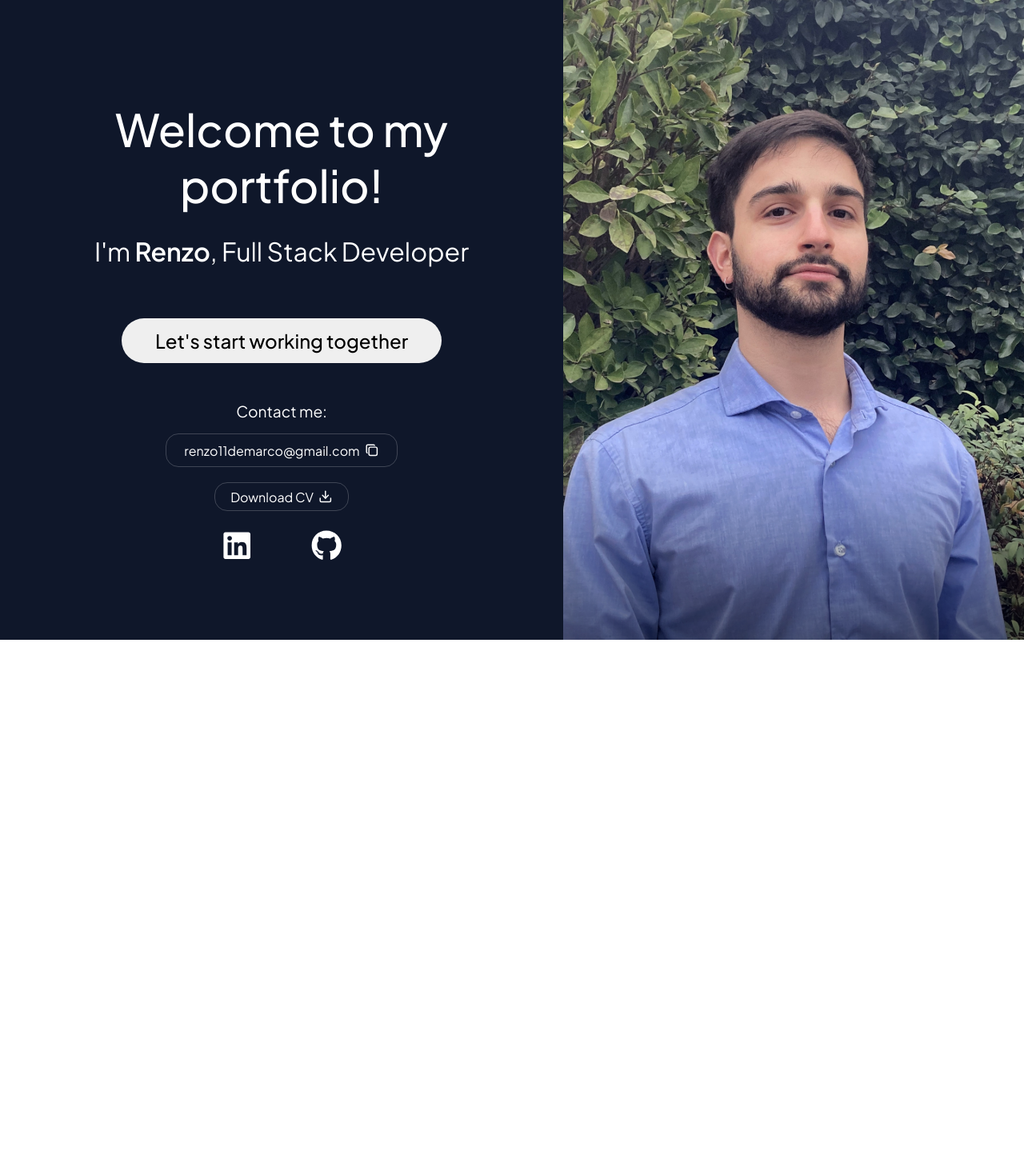
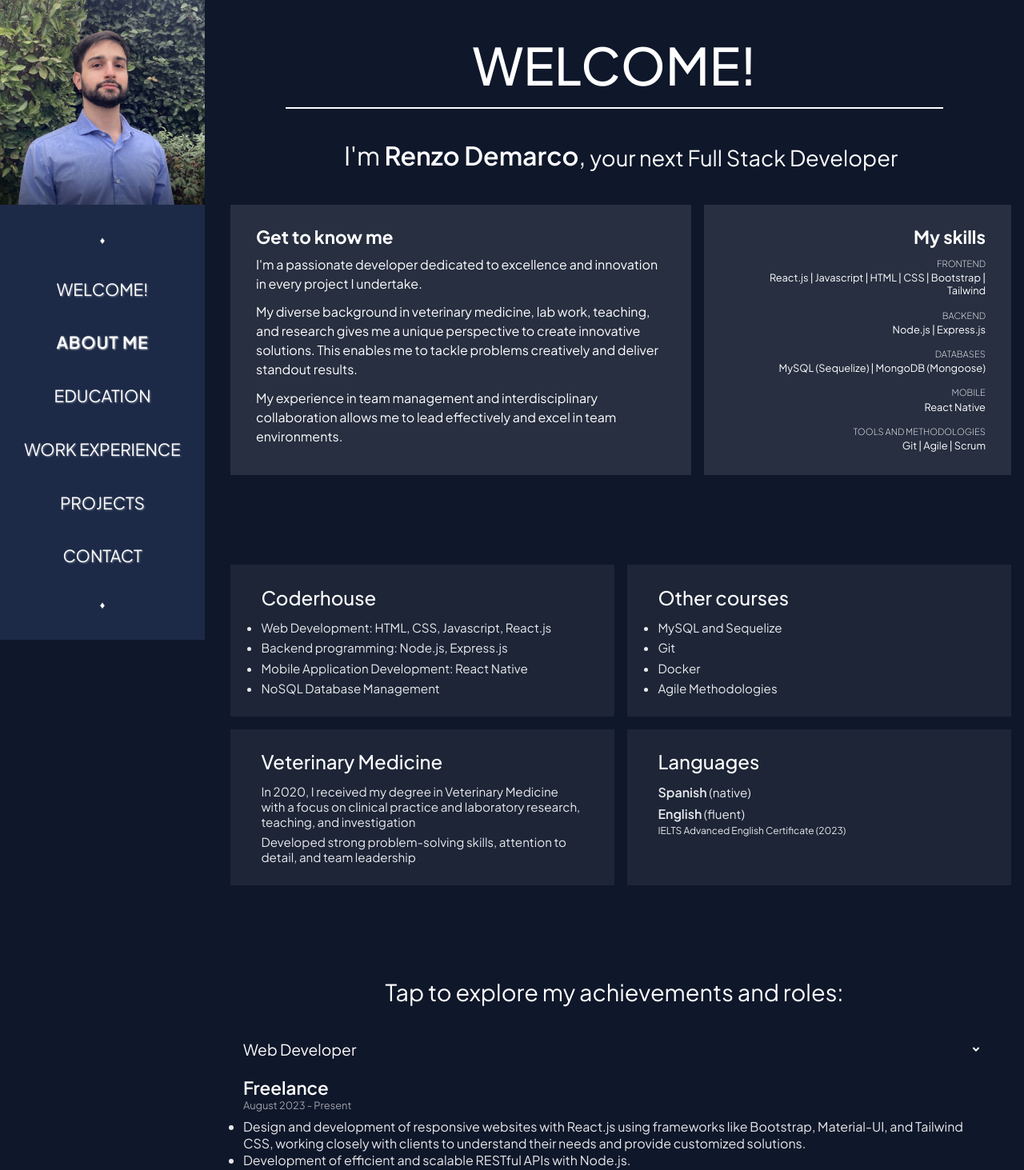
Before and after one commit to renzodemarco/portfolio, a React (Vite) app: page / in a window 1280 px wide. Shown: the top 1463 px of the page at 80% size. Before the commit the page ends 800 px from the top, so only its background shows below. Built offline with nearby package versions, Linux system fonts and the light colour scheme.

Commit message:
fix scroll simple

```diff
--- a/src/App.jsx
+++ b/src/App.jsx
@@ -5,34 +5,21 @@ import Education from './pages/Education/Education'
 import WorkExperience from './pages/WorkExperience/WorkExperience'
 import Projects from './pages/Projects/Projects'
 import Contact from './pages/Contact/Contact'
-import { useSelector } from "react-redux";
-import { Element, scroller } from 'react-scroll';
-import { useEffect } from "react";
+import { Element } from 'react-scroll';
+import { useState } from "react";
 
 function App() {
 
-  const activeComponent = useSelector(state => state.activeComponent);
+  const [isHome, setIsHome] = useState(false)
 
-  const scrollToSection = (section) => {
-    scroller.scrollTo(section, {
-      vertical: true,
-      duration: 500,
-      delay: 0,
-      containerId: 'scroll-container',
-      smooth: 'ease'
-    });
-  };
-
-  useEffect(() => {
-    if (activeComponent) {
-      scrollToSection(activeComponent);
-    }
-  }, [activeComponent]);
+  const toggleIsHome = () => {
+    setIsHome(!isHome)
+  }
 
   return (
     <>
-      {activeComponent === 'Home' ? <Home /> :
-        <Layout>
+      {isHome == true ? <Home toggleIsHome={toggleIsHome} /> :
+        <Layout toggleIsHome={toggleIsHome}>
           <Element name="AboutMe"><AboutMe /></Element>
           <Element name="Education"><Education /></Element>
           <Element name="WorkExperience"><WorkExperience /></Element>
--- a/src/components/ExperienceAccordion/ExperienceAccordion.jsx
+++ b/src/components/ExperienceAccordion/ExperienceAccordion.jsx
@@ -1,27 +1,16 @@
-import { useState } from 'react';
 import { RiArrowDropDownLine } from "react-icons/ri";
 import './ExperienceAccordion.css'
 
-const ExperienceAccordion = ({ category, jobs, index }) => {
-
-  const [expandedIndex, setExpandedIndex] = useState('0');
-
-  const toggleItem = (index) => {
-    if (expandedIndex === index) {
-      setExpandedIndex(null);
-    } else {
-      setExpandedIndex(index);
-    }
-  };
+const ExperienceAccordion = ({ category, jobs, index, expandedIndex, onToggle }) => {
 
   return (
     <div className="accordion-item">
       <div
         className={`accordion-header ${index === expandedIndex ? 'active' : ''}`}
-        onClick={() => toggleItem(index)}
+        onClick={() => onToggle(index)}
       >
         <p>{category}</p>
-        <RiArrowDropDownLine className='dropdown-icon'/>
+        <RiArrowDropDownLine className='dropdown-icon' />
       </div>
       {index === expandedIndex && (
         <div className="accordion-content">
--- a/src/components/Layout/Layout.css
+++ b/src/components/Layout/Layout.css
@@ -7,8 +7,6 @@
 
 .body {
   grid-area: body;
-  display: flex;
-  flex-direction: column;
 }
 
 main {
@@ -16,15 +14,5 @@ main {
   padding: 10rem 2rem 2rem;
   display: flex;
   flex-direction: column;
-  overflow-y: auto;
-  gap: 800px;
+  gap: 7rem;
 }
-
-main::-webkit-scrollbar {
-  width: 6px;
-}
-
-main::-webkit-scrollbar-thumb {
-  background-color: rgba(255, 255, 255, .8);
-  border-radius: 6px;
-}
--- a/src/components/Layout/Layout.jsx
+++ b/src/components/Layout/Layout.jsx
@@ -3,18 +3,14 @@ import './Layout.css'
 import NavbarContainer from '../NavbarContainer/NavbarContainer'
 import Footer from '../Footer/Footer'
 import Header from '../Header/Header'
-import { useSelector } from 'react-redux';
-import getComponentTitle from '../../utils/getComponentTitle'
 
-function Layout({ children }) {
-
-  const activeComponent = useSelector(state => state.activeComponent);
+function Layout({ children, toggleIsHome }) {
 
   return (
     <div className='layout'>
-      <NavbarContainer />
+      <NavbarContainer toggleIsHome={toggleIsHome}/>
       <div className='body'>
-        <Header title={'choto'} />
+        <Header title='WELCOME!' />
         <main id='scroll-container'>
           {children}
         </main>
--- a/src/components/Navbar/Navbar.css
+++ b/src/components/Navbar/Navbar.css
@@ -39,18 +39,14 @@ ul li {
 
 .nav-item:hover {
   cursor: pointer;
-  color: rgb(247, 255, 212);
-  transition: .3s;
+  font-weight: 500;
+  text-shadow: 1px 1px 2px rgba(255, 255, 255, .8);
+  transition: .2s ease;
 }
 
-.nav-item:nth-child(even):hover {
-  transform: rotate(-3deg);
+.nav-item .active {
+  font-weight: 600;
+  letter-spacing: 1px;
+  text-shadow: 1px 1px 2px rgba(255, 255, 255, .8);
+  transition: .2s ease;
 }
-
-.nav-item:nth-child(odd):hover {
-  transform: rotate(3deg);
-}
-
-.nav-item-active {
-  font-weight: 700;
-}
--- a/src/components/Navbar/Navbar.jsx
+++ b/src/components/Navbar/Navbar.jsx
@@ -1,35 +1,27 @@
-import { useDispatch, useSelector } from 'react-redux';
-import { Link, Events, scrollSpy } from 'react-scroll';
+import { Link } from 'react-scroll';
 import './Navbar.css'
-import { useEffect } from 'react';
 
-const Navbar = ({ navItems }) => {
-
-  const dispatch = useDispatch();
-  const activeComponent = useSelector(state => state.activeComponent)
-
-  useEffect(() => {
-    Events.scrollEvent.register('end', handleSetActive);
-    scrollSpy.update();
-
-    return () => {
-      Events.scrollEvent.remove('end', handleSetActive);
-    };
-  }, []);
-
-  const handleSetActive = (to) => {
-    dispatch({ type: 'SET_ACTIVE_COMPONENT', payload: to });
-  };
+const Navbar = ({ navItems, toggleIsHome }) => {
 
   return (
     <nav className='navbar'>
       <ul className='nav-list'>
+        <li className='nav-item' onClick={toggleIsHome}>
+          WELCOME!
+        </li>
         {navItems.map((item, index) => (
           <li
             key={index}
-            className={`nav-item ${activeComponent === item.name ? 'nav-item-active' : ''}`}
+            className='nav-item'
           >
-            <Link to={item.name} spy={true} smooth={true} duration={500} onSetActive={handleSetActive}>{item.label}</Link>
+            <Link
+              to={item.name}
+              spy={true}
+              offset={-160}
+              smooth={true}
+              duration={500}
+              activeClass="active"
+            >{item.label}</Link>
           </li>
         ))}
       </ul>
--- a/src/components/NavbarContainer/NavbarContainer.jsx
+++ b/src/components/NavbarContainer/NavbarContainer.jsx
@@ -2,10 +2,9 @@ import './NavbarContainer.css'
 import img from '../../assets/profile.webp'
 import Navbar from '../Navbar/Navbar'
 
-const NavbarContainer = () => {
+const NavbarContainer = ({ toggleIsHome }) => {
 
   const navItems = [
-    { name: 'Home', label: 'WELCOME!' },
     { name: 'AboutMe', label: 'ABOUT ME' },
     { name: 'Education', label: 'EDUCATION' },
     { name: 'WorkExperience', label: 'WORK EXPERIENCE' },
@@ -18,7 +17,7 @@ const NavbarContainer = () => {
       <div className='img-container'>
         <img src={img} alt='Renzo Demarco' className='navbar-profile-img' />
       </div>
-      <Navbar navItems={navItems} />
+      <Navbar navItems={navItems} toggleIsHome={toggleIsHome}/>
     </div>
   )
 }
--- a/src/index.css
+++ b/src/index.css
@@ -4,6 +4,19 @@
   margin: 0;
   padding: 0;
   font-family: "Plus Jakarta Sans", sans-serif;
+}
+
+body {
+  background-color: #0f172a;
+}
+
+body::-webkit-scrollbar {
+  width: 6px;
+}
+
+body::-webkit-scrollbar-thumb {
+  background-color: rgba(255, 255, 255, .8);
+  border-radius: 6px;
 }
 
 :root {
--- a/src/pages/AboutMe/AboutMe.css
+++ b/src/pages/AboutMe/AboutMe.css
@@ -5,7 +5,7 @@
   grid-template-areas:
   "presentation presentation"
   "intro skills";
-  grid-template-rows: 3.8rem 1fr;
+  grid-template-rows: 5rem 1fr;
   grid-template-columns: 60% 40%;
   gap: 1rem
 }
@@ -15,7 +15,7 @@
   justify-content: center;
   align-items: flex-end;
   grid-area: presentation;
-  padding-bottom: 1.3rem;
+  padding-bottom: 1.6rem;
 }
 
 .intro-container {
--- a/src/pages/Contact/Contact.css
+++ b/src/pages/Contact/Contact.css
@@ -3,7 +3,7 @@
   display: flex;
   flex-direction: column;
   align-items: center;
-  justify-content: space-between;
+  gap: 5rem;
 }
 
 .contact-msg {
--- a/src/pages/Home/Home.jsx
+++ b/src/pages/Home/Home.jsx
@@ -1,27 +1,19 @@
 import './Home.css'
 import img from '../../assets/profile.webp'
-import { useDispatch } from 'react-redux'
-import { setActiveComponent } from '../../redux/actions'
 import HomeContact from '../../components/HomeContact/HomeContact'
 
-const Home = () => {
-
-  const dispatch = useDispatch()
-
-  const handleButton = () => {
-    dispatch(setActiveComponent('AboutMe'))
-  }
+const Home = ({ toggleIsHome }) => {
 
   return (
     <div className="home-container">
       <div className='home-welcome'>
         <h1>Welcome to my portfolio!</h1>
         <h2>I'm <span>Renzo</span>, Full Stack Developer</h2>
-        <button onClick={handleButton} className='home-button'>Let's start working together</button>
+        <button onClick={toggleIsHome} className='home-button'>Let's start working together</button>
         <HomeContact />
       </div>
       <div className='home-img img-container'>
-        <img src={img} alt='Renzo Demarco'/>
+        <img src={img} alt='Renzo Demarco' />
       </div>
     </div>
   )
--- a/src/pages/WorkExperience/WorkExperience.jsx
+++ b/src/pages/WorkExperience/WorkExperience.jsx
@@ -1,14 +1,32 @@
+import { useState } from 'react';
 import ExperienceAccordion from '../../components/ExperienceAccordion/ExperienceAccordion'
 import { experiences } from '../../data/data'
 import './WorkExperience.css'
 
 const WorkExperience = () => {
 
+  const [expandedIndex, setExpandedIndex] = useState(0);
+
+  const toggleItem = (index) => {
+    if (expandedIndex === index) {
+      setExpandedIndex(null);
+    } else {
+      setExpandedIndex(index);
+    }
+  };
+
   return (
     <div className='work-experience-container'>
       <h2>Tap to explore my achievements and roles:</h2>
       {Object.entries(experiences).map(([category, jobs], index) => (
-        <ExperienceAccordion key={index} category={category} jobs={jobs} />
+        <ExperienceAccordion
+          key={index}
+          category={category}
+          jobs={jobs}
+          index={index}
+          onToggle={toggleItem}
+          expandedIndex={expandedIndex}
+        />
       ))}
     </div>
   )
```
